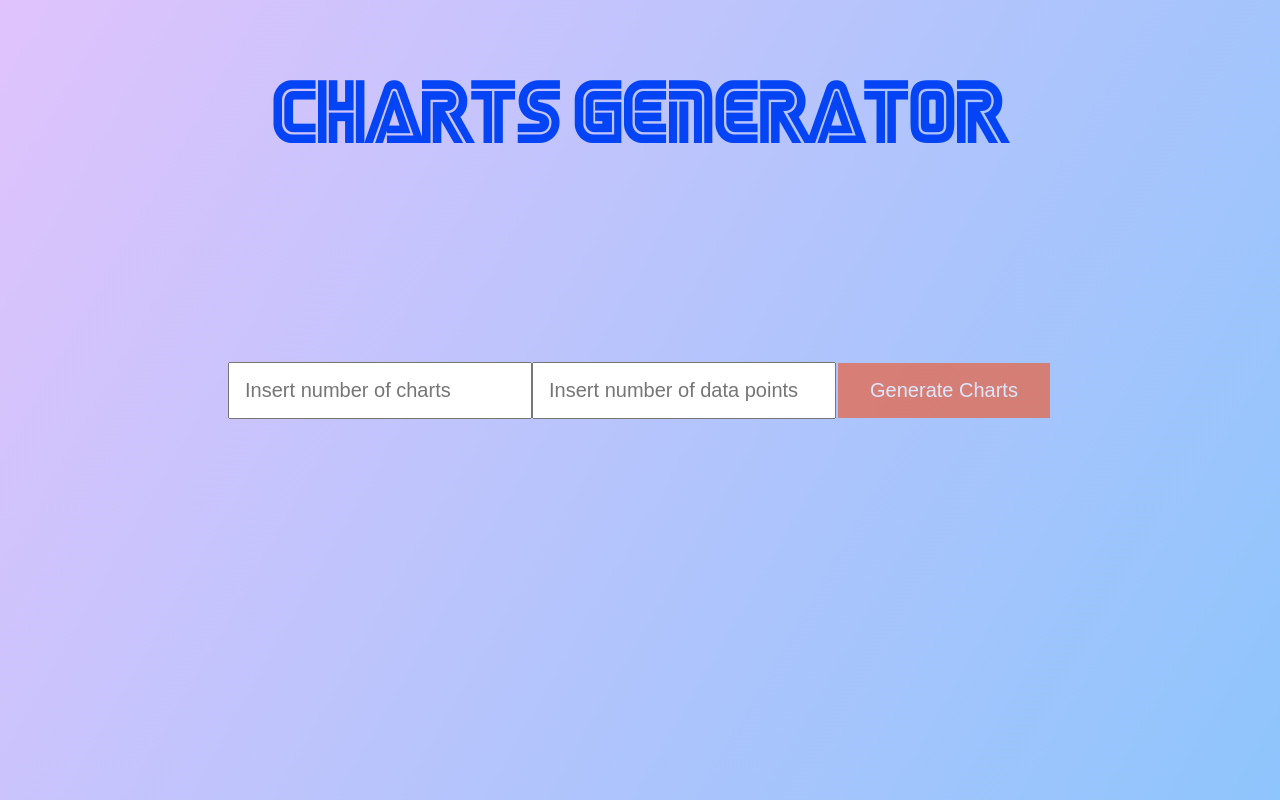
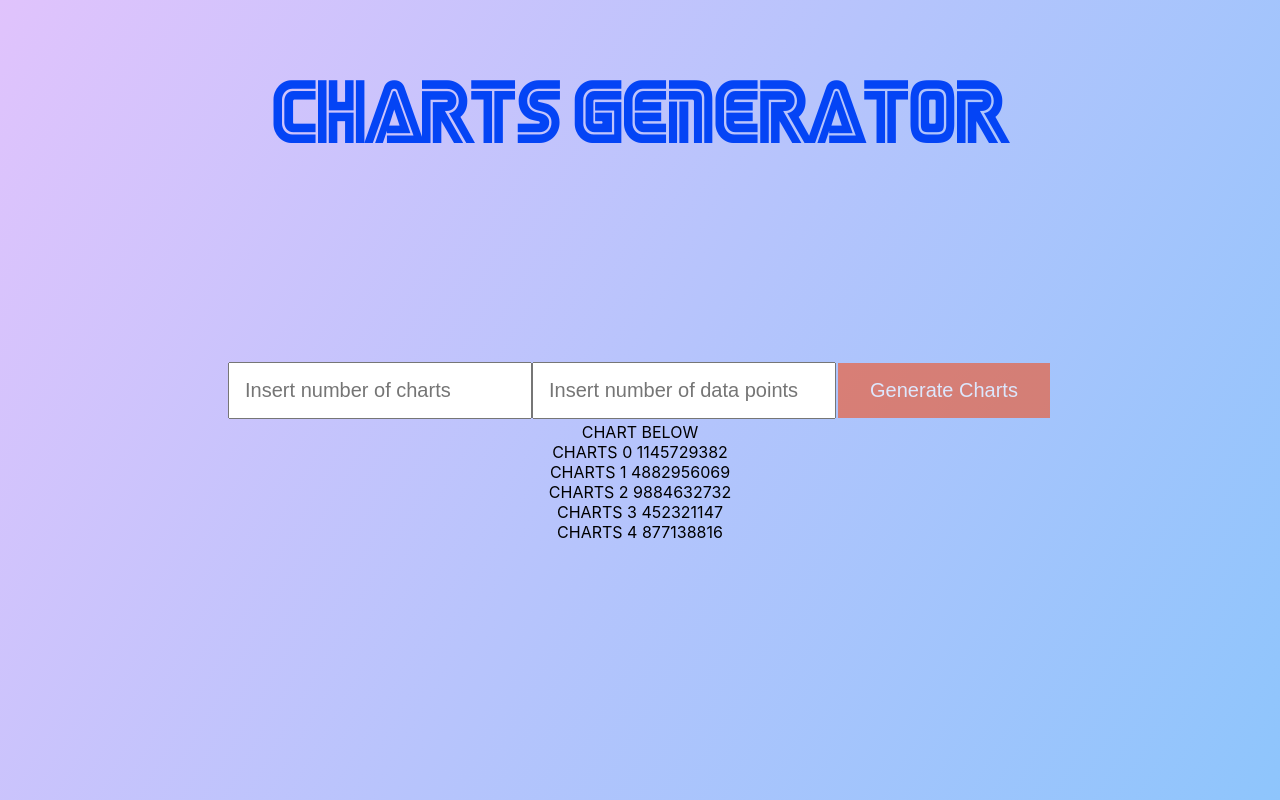
Before and after one commit to marcofriso/charts, a React (Create React App) app: page / in a window 1280 px wide. Both pictures are taken after typing "5", "5" into the empty fields and a click on the button "Generate Charts". Built offline with nearby package versions, Linux system fonts and the light colour scheme.

Commit message:
feat: process data for the charts

```diff
--- a/src/components/App.tsx
+++ b/src/components/App.tsx
@@ -1,6 +1,7 @@
-import React from "react";
+import React, { useState } from "react";
 import styled from "styled-components";
 import InputFields from "./InputFields";
+import Charts from "./Charts";
 import Sega from "./SEGA.woff";
 
 const AppStyle = styled.div`
@@ -29,17 +30,48 @@ const AppStyle = styled.div`
   }
 `;
 
-const App = () => (
+export interface FormData {
+  nrCharts: number;
+  dataPoints: number;
+}
+
+const setChartsData = (data: any) => {
+  let chartsData = [];
+
+  for (let i = 0; i < data.nrCharts; i++) {
+    let chartData = [];
+    for (let j = 0; j < data.dataPoints; j++) {
+      chartData.push(Math.ceil(Math.random() * 100));
+    }
+    chartsData.push(chartData);
+  }
+  console.log("CDD", chartsData);
+
+  return chartsData;
+};
+
+const App = () => {
+  const [formData, setFormData] = useState<FormData>();
+  let chartsData;
+
+  if (formData) {
+    chartsData = setChartsData(formData);
+    console.log("SET_APP_DATA", chartsData);
+  }
+
+  return (
     <React.Fragment>
       <AppStyle>
         <div className="App">
           <header>
             <h1>Charts Generator</h1>
           </header>
-        <InputFields />
+          <InputFields declareFormData={setFormData} />
+          {chartsData && <Charts chartsData={chartsData} />}
         </div>
       </AppStyle>
     </React.Fragment>
   );
+};
 
 export default App;
--- /dev/null
+++ b/src/components/Charts.tsx
@@ -0,0 +1,16 @@
+import React from "react";
+
+const Charts = (props: any) => {
+  return (
+    <div>
+      CHART BELOW
+      {props.chartsData.map((chartData: any, i: number) => (
+        <div>
+          CHARTS {i} {chartData}
+        </div>
+      ))}
+    </div>
+  );
+};
+
+export default Charts;
--- a/src/components/InputFields.tsx
+++ b/src/components/InputFields.tsx
@@ -1,5 +1,6 @@
 import React, { useState } from "react";
 import styled from "styled-components";
+// import { FormData } from "./App";
 
 const InputFieldStyle = styled.div`
   input {
@@ -26,18 +27,16 @@ const InputFieldStyle = styled.div`
   }
 `;
 
-interface FormData {
-  nrCharts: number;
-  dataPoints: number;
-}
+type InputFieldsProps = {
+  declareFormData: any;
+};
 
-const InputFields = () => {
+const InputFields = (props: InputFieldsProps) => {
   const [nrCharts, setnrCharts] = useState<string>("");
   const [dataPoints, setdataPoints] = useState<string>("");
-  const [formData, setFormData] = useState<FormData>();
 
   const handleSubmit = (event: React.SyntheticEvent): void => {
-    setFormData({
+    props.declareFormData({
       nrCharts: parseInt(nrCharts),
       dataPoints: parseInt(dataPoints),
     });
@@ -55,7 +54,9 @@ const InputFields = () => {
           id="nr-charts"
           name="nr-charts"
           placeholder="Insert number of charts"
+          min="1"
           max="10"
+          required
           onChange={(e) => setnrCharts(e.target.value)}
           value={nrCharts}
         ></input>
@@ -63,13 +64,14 @@ const InputFields = () => {
           type="number"
           id="nr-data-points"
           placeholder="Insert number of data points"
+          min="1"
           max="200"
+          required
           value={dataPoints}
           onChange={(e) => setdataPoints(e.target.value)}
         ></input>
         <button type="submit">Generate Charts</button>
       </form>
-      {console.log("FD", formData)}
     </InputFieldStyle>
   );
 };
```
Lines whose indentation alone changed are shown as unchanged.
